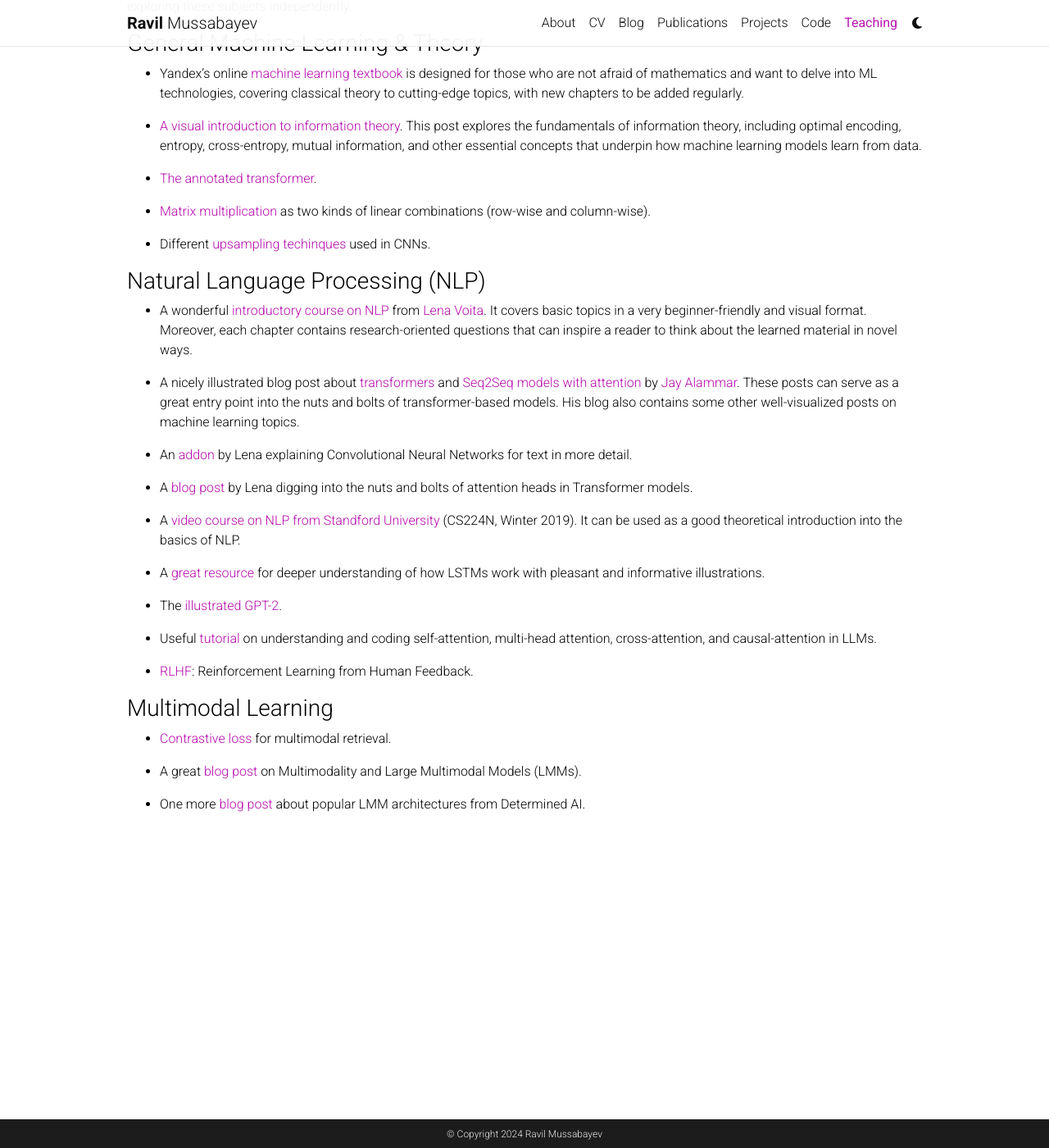
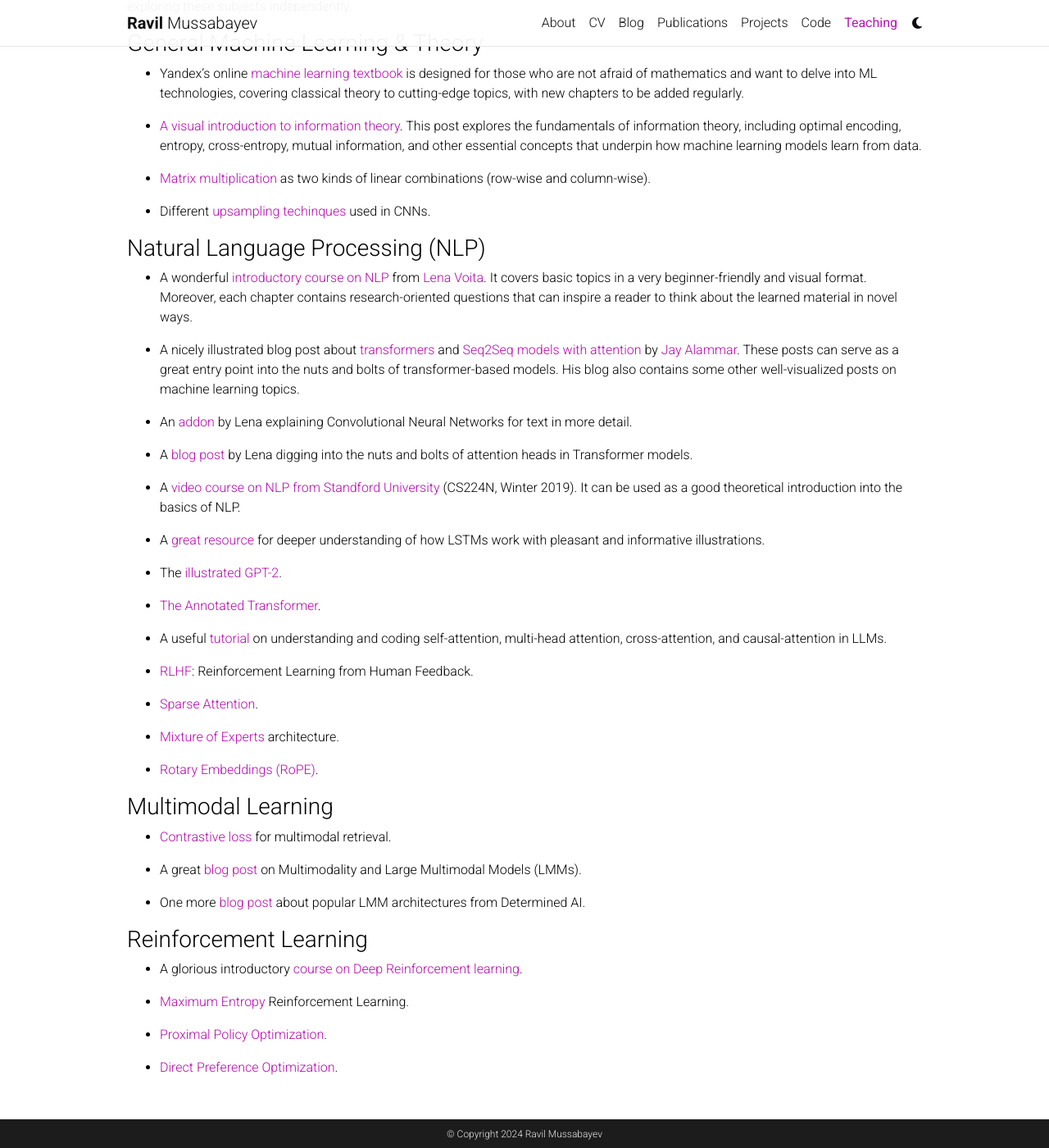
Before and after one commit to rmusab/rmusab.github.io, a Jekyll site: the page built from _pages/teaching.md, in a window 1280 px wide and 1400 px high, scrolled down 1463 px. Shown: the whole window at 82% size. Built offline with Jekyll 4.4.1, drawn with Linux system fonts in a browser that asks for light colours; comment, search, counter and statistics services are not loaded; a style sheet for code colours, icons or effects is not loaded.

Commit message:
Updated CV and `teaching` page

```diff
--- a/_pages/teaching.md
+++ b/_pages/teaching.md
@@ -103,9 +101,17 @@
 
 - The [illustrated GPT-2](https://jalammar.github.io/illustrated-gpt2/).
 
-- Useful [tutorial](https://magazine.sebastianraschka.com/p/understanding-and-coding-self-attention#%C2%A7cross-attention) on understanding and coding self-attention, multi-head attention, cross-attention, and causal-attention in LLMs.
+- [The Annotated Transformer](http://nlp.seas.harvard.edu/annotated-transformer/).
+
+- A useful [tutorial](https://magazine.sebastianraschka.com/p/understanding-and-coding-self-attention#%C2%A7cross-attention) on understanding and coding self-attention, multi-head attention, cross-attention, and causal-attention in LLMs.
 
 - [RLHF](https://huyenchip.com/2023/05/02/rlhf.html): Reinforcement Learning from Human Feedback.
+
+- [Sparse Attention](https://arxiv.org/pdf/1904.10509v1).
+
+- [Mixture of Experts](https://huggingface.co/blog/moe) architecture.
+
+- [Rotary Embeddings (RoPE)](https://blog.eleuther.ai/rotary-embeddings/).
 
 ### Multimodal Learning
 
@@ -114,3 +120,13 @@
 - A great [blog post](https://huyenchip.com/2023/10/10/multimodal.html) on Multimodality and Large Multimodal Models (LMMs).
 
 - One more [blog post](https://www.determined.ai/blog/multimodal-llms) about popular LMM architectures from Determined AI.
+
+### Reinforcement Learning
+
+- A glorious introductory [course on Deep Reinforcement learning](https://huggingface.co/learn/deep-rl-course/unit0/introduction).
+
+- [Maximum Entropy](https://awjuliani.medium.com/maximum-entropy-policies-in-reinforcement-learning-everyday-life-f5a1cc18d32d) Reinforcement Learning.
+
+- [Proximal Policy Optimization](https://arxiv.org/abs/1707.06347).
+
+- [Direct Preference Optimization](https://arxiv.org/abs/2305.18290).
```
Also changed, not shown: other parts of _pages/teaching.md (+0 -2 lines), 1 other file.
